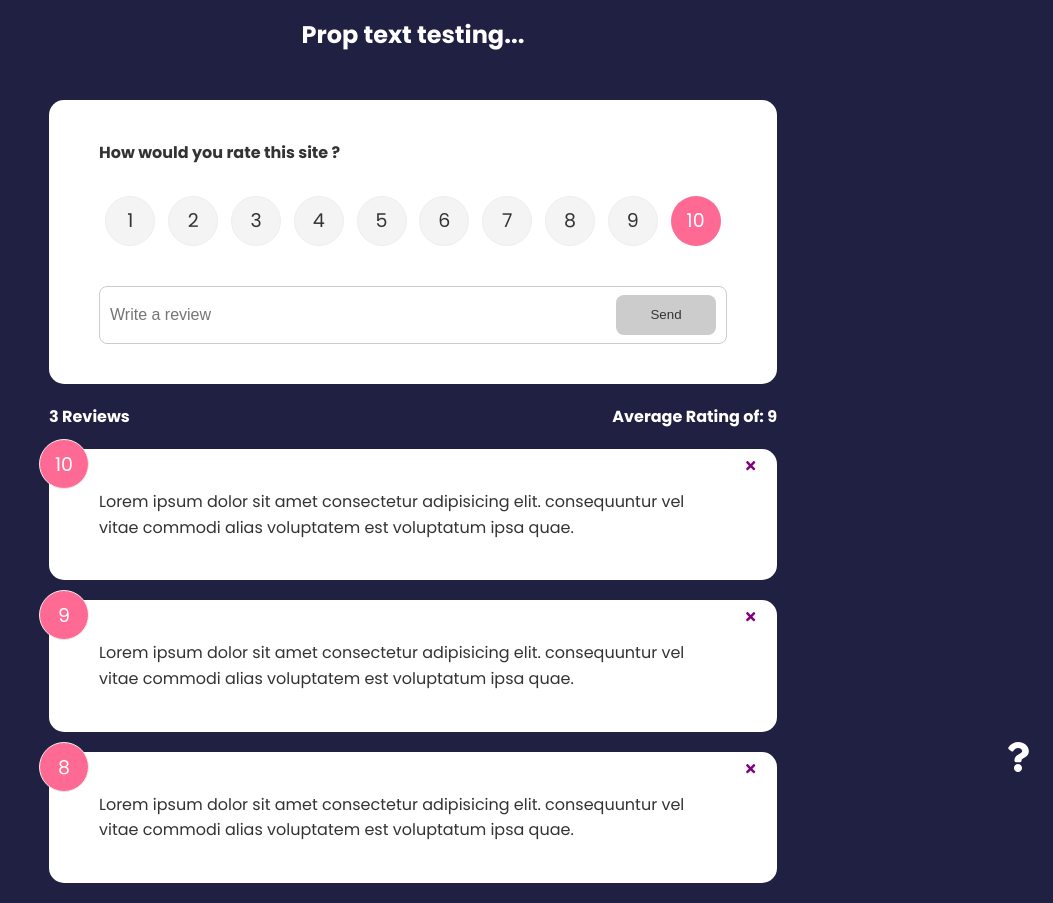
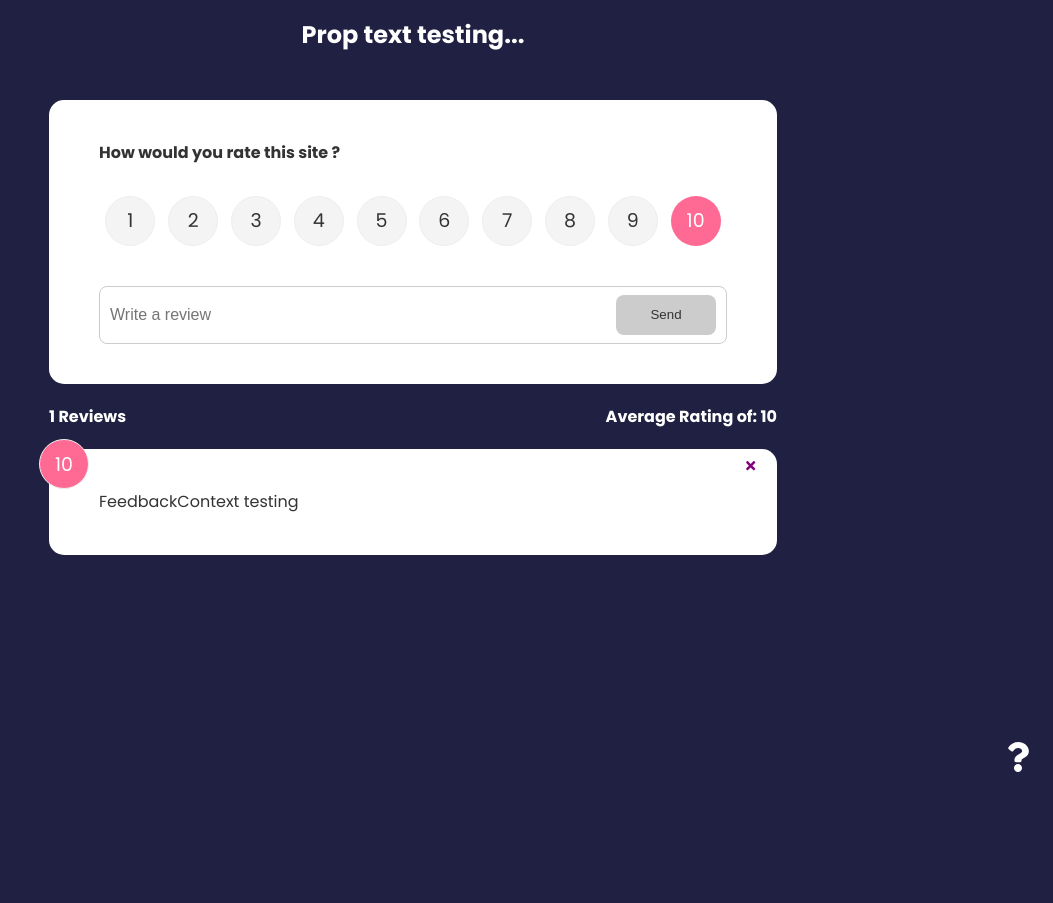
Before and after one commit to nunesxd/react_feedback_app, a React (Create React App) app: page / in a window 1280 px wide. Shown: the whole page, without its empty margins (227-1280 px from the left). After the commit the page ends 800 px from the top, so only its background shows below. Built offline with nearby package versions, Linux system fonts and the light colour scheme; the HTML template or start-up script is replaced by a standard one.

Commit message:
Implementação do context no FeedbackList e FeedbackStats

```diff
--- a/src/App.js
+++ b/src/App.js
@@ -35,8 +35,13 @@ function App() {
                             <Header text="Prop text testing..." />
                             <div className='container'>
                                 <FeedbackForm handleAdd={ addFeedback }/>
+                                <FeedbackStats />
+                                <FeedbackList handleDelete={ deleteFeedback } />
+
+                                {/* Não é mais necessário passarmos os dados e funções por 'props', pois os estamos fazendo por 'context', dentro dos respectivos componentes:
+                                <FeedbackForm handleAdd={ addFeedback }/>
                                 <FeedbackStats feedback={ feedback } />
-                                <FeedbackList feedback={ feedback } handleDelete={ deleteFeedback } />
+                                <FeedbackList feedback={ feedback } handleDelete={ deleteFeedback } /> */}
                             </div>
 
                             <AboutIconLink />
--- a/src/components/FeedbackList.jsx
+++ b/src/components/FeedbackList.jsx
@@ -1,8 +1,14 @@
-import React from 'react'
+import { useContext, React } from 'react'
 import FeedbackItem from './FeedbackItem'
-import PropTypes from 'prop-types'
+// import PropTypes from 'prop-types'
+import FeedbackContext from '../context/FeedbackContext'
 
-function FeedbackList({feedback, handleDelete}) {
+
+// Função antiga, quando passavamos os argumentos por 'props':
+// function FeedbackList({feedback, handleDelete}) {
+function FeedbackList({handleDelete}) {
+    const {feedback} = useContext(FeedbackContext);
+
     if(!feedback || feedback.length === 0) {
         return <p>No Feedback received</p>
     }
@@ -16,15 +22,16 @@ function FeedbackList({feedback, handleDelete}) {
     )
 }
 
-FeedbackList.propTypes = {
-    // feedback: PropTypes.array,
-    feedback: PropTypes.arrayOf(
-        PropTypes.shape({
-            id: PropTypes.number.isRequired,
-            text: PropTypes.string.isRequired,
-            rating: PropTypes.number.isRequired
-        })
-    ),
-  }
+// Não é mais necessário, visto que agora estamos usando o conceito de 'context':
+// FeedbackList.propTypes = {
+//     // feedback: PropTypes.array,
+//     feedback: PropTypes.arrayOf(
+//         PropTypes.shape({
+//             id: PropTypes.number.isRequired,
+//             text: PropTypes.string.isRequired,
+//             rating: PropTypes.number.isRequired
+//         })
+//     ),
+//   }
 
 export default FeedbackList
--- a/src/components/FeedbackStats.jsx
+++ b/src/components/FeedbackStats.jsx
@@ -1,8 +1,12 @@
-import React from 'react'
-import PropTypes from 'prop-types'
+import { useContext, React } from 'react'
+// import PropTypes from 'prop-types'
+import FeedbackContext from '../context/FeedbackContext'
 
 
-function FeedbackStats({ feedback }) {
+// function FeedbackStats({ feedback }) {
+function FeedbackStats() {
+    const {feedback} = useContext(FeedbackContext);
+
     // Calculo da média das avaliações:
     let avg = feedback.reduce( (acc, cur) => {
         return acc + cur.rating;
@@ -19,14 +23,14 @@ function FeedbackStats({ feedback }) {
     )
 }
 
-FeedbackStats.propTypes = {
-    feedback: PropTypes.arrayOf(
-        PropTypes.shape({
-            id: PropTypes.number.isRequired,
-            text: PropTypes.string.isRequired,
-            rating: PropTypes.number.isRequired
-        })
-    ),
-  }
+// FeedbackStats.propTypes = {
+//     feedback: PropTypes.arrayOf(
+//         PropTypes.shape({
+//             id: PropTypes.number.isRequired,
+//             text: PropTypes.string.isRequired,
+//             rating: PropTypes.number.isRequired
+//         })
+//     ),
+//   }
 
 export default FeedbackStats
--- a/src/context/FeedbackContext.js
+++ b/src/context/FeedbackContext.js
@@ -3,15 +3,17 @@ import { createContext, useState, React } from "react"
 const FeedbackContext = createContext();
 
 export const FeedbackProvider = ({children}) => {
-  const [feedback, setFeedback] = useState([{
-    id: 1,
-    text: 'FeedbackContext testing',
-    rating: 10
-  }]);
+  const [feedback, setFeedback] = useState([
+    {
+      id: 1,
+      text: 'FeedbackContext testing',
+      rating: 10
+    }
+]);
 
 
   return <FeedbackContext.Provider value={{
-    value: feedback
+    feedback: feedback
   }}>
     { children }
   </FeedbackContext.Provider>
```
